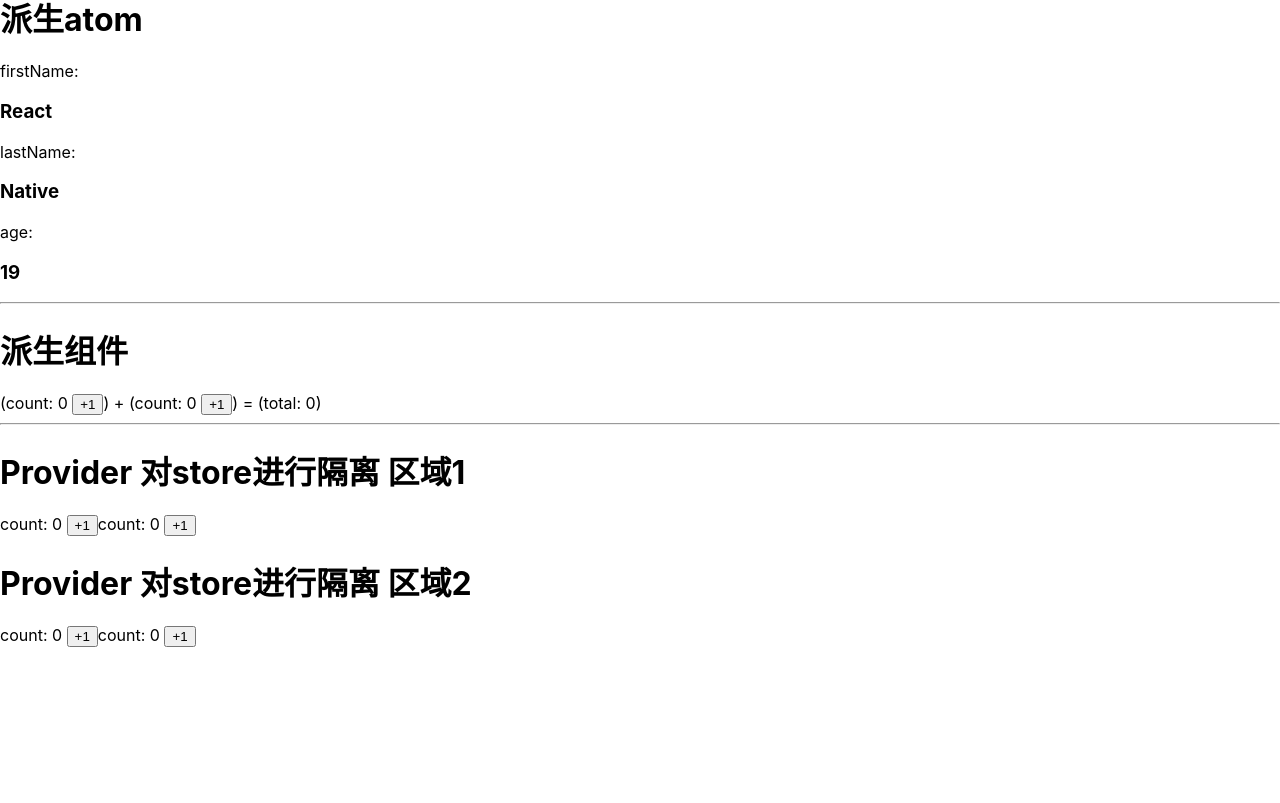
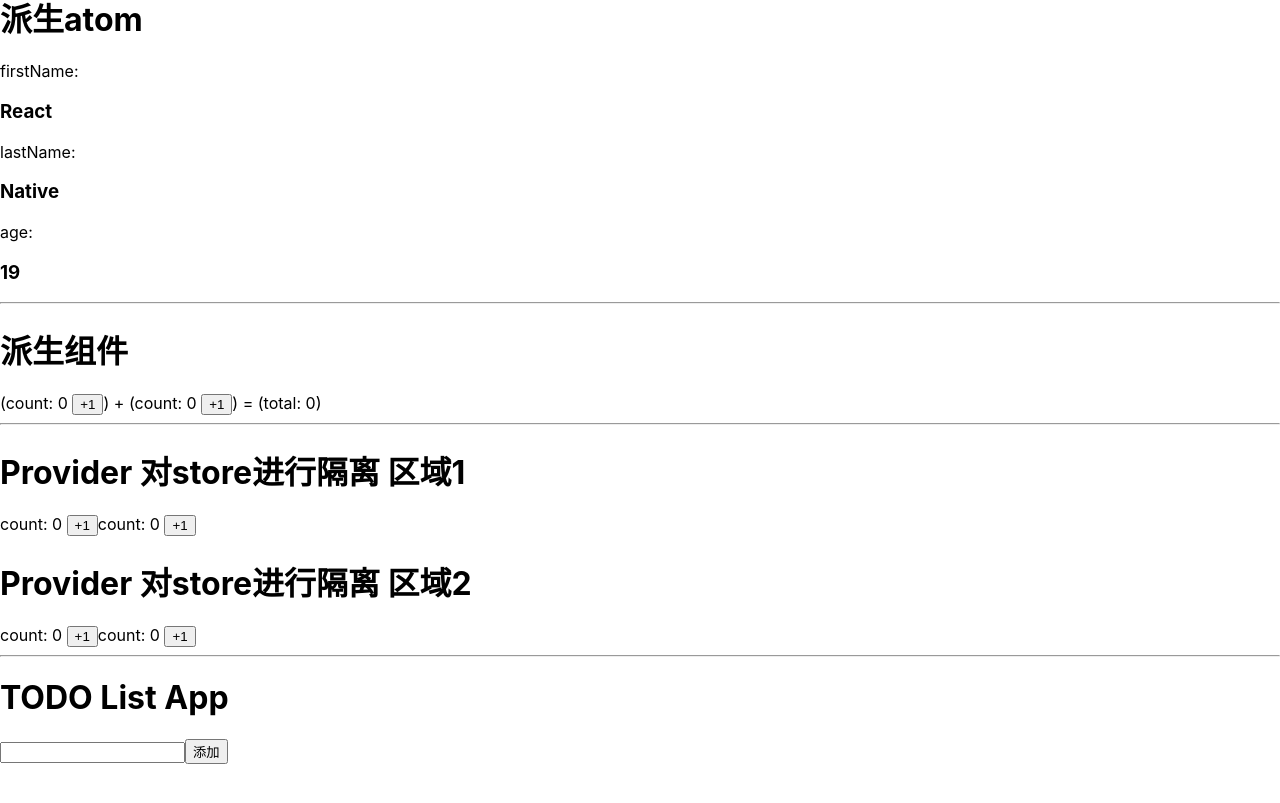
Before and after one commit to jamessawyer/react-mirco-state-manage, a React (Vite) app: page / in a window 1280 px wide. Shown: the part 313-1116 px from the top of the page. Before the commit the page ends 960 px from the top, so only its background shows below. Built offline with nearby package versions, Linux system fonts and the light colour scheme.

Commit message:
使用Jotai的一般用法完成一个Todo App

```diff
--- a/package.json
+++ b/package.json
@@ -9,6 +9,7 @@
   },
   "dependencies": {
     "jotai": "^1.6.5",
+    "nanoid": "^3.3.3",
     "react": "^18.0.0",
     "react-dom": "^18.0.0"
   },
--- a/src/App.tsx
+++ b/src/App.tsx
@@ -1,5 +1,5 @@
-import { useState } from 'react'
-import { Atom, atom, Provider, useAtom } from 'jotai'
+import { atom, Provider, useAtom } from 'jotai'
+import { NewTodo, TodoList } from './TodoList'
 
 /**
  * -------- example 1 --------
@@ -117,7 +117,10 @@ function App() {
         <Counter someCountAtom={countAtom1} />
         <Counter someCountAtom={countAtom1} />
       </Provider>
-
+      <hr />
+      <h1>TODO List App</h1>
+      <TodoList />
+      <NewTodo />
     </div>
   )
 }
--- /dev/null
+++ b/src/TodoList.tsx
@@ -0,0 +1,95 @@
+import { atom, useAtom } from "jotai";
+import { memo, useCallback, useState } from "react";
+import { nanoid } from 'nanoid';
+
+type Todo = {
+  id: string;
+  title: string;
+  done: boolean;
+}
+
+const todosAtom = atom<Todo[]>([])
+
+const TodoItem = ({
+  todo, removeTodo, toggleTodo
+}: {
+  todo: Todo,
+  removeTodo: (id: string) => void,
+  toggleTodo: (id: string) => void
+}) => {
+  return (
+    <div>
+      <input type="checkbox" checked={todo.done} onChange={() => toggleTodo(todo.id)} />
+      <span style={{textDecoration: todo.done ? 'line-through' : 'none'}}>{todo.title}</span>
+      <button onClick={() => removeTodo(todo.id)}>删除</button>
+    </div>
+  )
+}
+
+// 使用 `memo` 进行性能优化
+// 只有传入的属性 todo removeTodo toggleTodo 发生变化时，才会重渲染
+const MemoedTodoItem = memo(TodoItem)
+
+
+export const TodoList = () => {
+  const [todos, setTodos] = useAtom(todosAtom)
+  const removeTodo = useCallback(
+    (id: string) => setTodos(
+      (prev) => prev.filter(item => item.id !== id)
+    ),
+  [setTodos])
+  const toggleTodo = useCallback(
+    (id: string) => setTodos(
+      prev => prev.map(item => item.id === id ? { ...item, done: !item.done} : item)
+    ),
+    [setTodos]
+  )
+
+  return (
+    <div>
+      {todos.map(todo => (
+        <MemoedTodoItem
+          key={todo.id}
+          todo={todo}
+          toggleTodo={toggleTodo}
+          removeTodo={removeTodo}
+        />
+      ))}
+    </div>
+  )
+}
+
+export const NewTodo = () => {
+  // NewTodo 为了简洁 使用了 todosAtom
+  // 这样当 todosAtom 更新时， 会导致 NewTodo 重渲染
+  // 如果为了性能 可以使用 `useUpdateAtom`
+  const [, setTodos] = useAtom(todosAtom)
+  const [text, setText] = useState('')
+
+  const onClick = () => {
+    setTodos(prev => [...prev, { id: nanoid(), title: text, done: false }])
+    setText('')
+  }
+
+  // React 中如何定义 onKeydown 事件
+  // https://felixgerschau.com/react-typescript-onkeydown-event-type/
+  // https://www.kindacode.com/article/react-typescript-handling-keyboard-events/
+  const onKeyDown = (e: React.KeyboardEvent<HTMLInputElement>) => {
+    if (!text) return
+    if (e.code === 'Enter') {
+      setTodos(prev => [...prev, { id: nanoid(), title: text, done: false }])
+      setText('')
+    }
+  }
+
+  return (
+    <div>
+      <input
+        type="text"
+        value={text}
+        onChange={e => setText(e.target.value)} onKeyDown={onKeyDown}
+      />
+      <button onClick={onClick}>添加</button>
+    </div>
+  )
+}
--- a/src/index.css
+++ b/src/index.css
@@ -5,6 +5,7 @@ body {
     sans-serif;
   -webkit-font-smoothing: antialiased;
   -moz-osx-font-smoothing: grayscale;
+  padding-bottom: 80px;
 }
 
 code {
```
Also changed, not shown: 1 other file (tests, documents, lock files or other folders).
